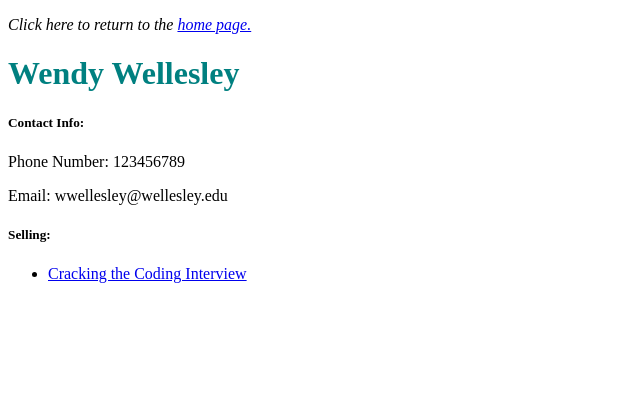
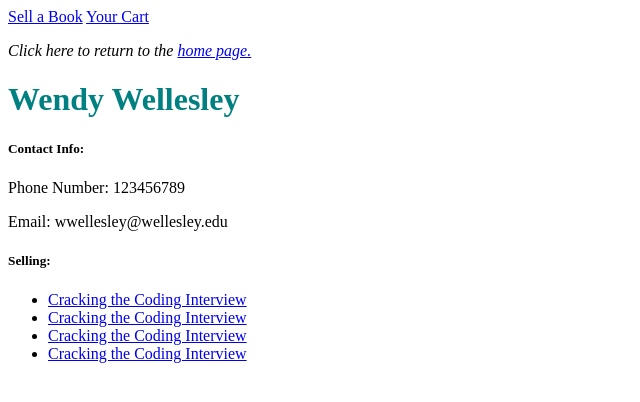
Before and after one commit to joycezhao2/CS304_Textbook_Market, a Flask app: page /users/123/ in a window 1280 px wide. Shown: the top 402 px of the page, without its empty margins (0-640 px from the left). Run offline with Flask 2, Linux system fonts and the light colour scheme.

Commit message:
templates and routes:

```diff
--- a/app.py
+++ b/app.py
@@ -22,23 +22,33 @@ def index():
 
 @app.route('/submit/')
 def submit():
+    print(session.get('cart', {}))
+
     return render_template('testform.html')
 
 @app.route('/addCart/', methods=["POST"])
 def addCart():
-    cart = session.get('cart', [])
+    cart = session.get('cart', {})
     book = request.form.get('bookid')
-    cart.append(book)
+
+    # use dict to prevent repitition of same book
+    cart[book] = 1
+    session['cart'] = cart
     flash('Book added to cart successfully')
+
     return redirect(request.referrer)
 
 @app.route('/session/cart/', methods=['GET','POST'])
 def session_cart():
-    cart = session.get('cart', {})
-    if request.method == 'POST':
+    cart = session.get('cart',{})
+    if request.method == 'GET':
+        return render_template('cart.html', cart=cart)
+    elif request.method == 'POST':
         # removing from cart
         item = request.form.get('bookid')
-    return render_template('cart.html', books=[1,2])
+        cart.pop(item)
+        session['cart'] = cart
+        return render_template('cart.html', cart=cart)
 
 @app.route('/greet/', methods=["GET", "POST"])
 def greet():
@@ -77,24 +87,26 @@ def testform():
 
 @app.route('/book/<id>/')
 def book(id):
-    return render_template('book.html', id='123')
+    return render_template('book.html', id=id)
 
 @app.route('/users/<username>/')
 def user(username):
-    return render_template('users.html')
+    selling=[123,234,345,456]
+    return render_template('users.html', selling=selling)
 
 @app.route('/bookreq/', methods=["POST"])
 def bookreq():
     submit = request.form.get("submit")
     if submit == "Book Information":
-        bid = request.form.get("bid")
-        print(bid)
+        bid = request.form.get("bookid")
         return redirect(url_for('book',id=bid))
     elif submit == "Seller Information":
         uid = request.form.get("uid")
-        return redirect(url_for('users', username=uid))
+        return redirect(url_for('user', username=123))
+    elif submit == "Add to Cart":
+        return redirect(url_for('addCart'),  code=307)
     else:
-        return redirect("/session/cart/")
+        return redirect("/")
 
 if __name__ == '__main__':
     import sys, os
--- a/templates/book.html
+++ b/templates/book.html
@@ -13,7 +13,7 @@
 <p>Seller: <a href="{{url_for('user', username=123)}}">Wendy Wellesley</a></p>
 
 <form method="POST" action="/addCart/">
-    <input type="hidden" name="bookid" value="123">
+    <input type="hidden" name="bookid" value={{id}}>
     <input type="submit" name="submit" value="Add to Cart">
 </form>
 
--- a/templates/cart.html
+++ b/templates/cart.html
@@ -6,7 +6,7 @@
 <h1>Your Cart</h1>
 <p>Take a look at the books you're interested in!</p>
 
-{% for book in books%}
+{% for book in cart.keys()%}
 <div>
     <h2>Title</h2>
     <ul>
@@ -15,7 +15,7 @@
         <li>Price</li>
     </ul>
     <form method="post" action="">
-        <input type="hidden" name="bookid" value="book">
+        <input type="hidden" name="bookid" value="123">
         <input type="submit" name="submit" value="Remove from Cart">
     </form>
 </div>
--- a/templates/main.html
+++ b/templates/main.html
@@ -118,8 +118,8 @@
             </td>
             <td>
                 <form class="book" method="POST" action="/bookreq/">
-                <input type="hidden" name="bid" value="123">
-                <input type="hidden" name="uid" value="ypan2">
+                <input type="hidden" name="bookid" value="123">
+                <input type="hidden" name="uid" value="123">
                 <p><input type="submit" name="submit" value="Book Information"></p>
                 <p><input type="submit" name="submit" value="Seller Information"></p>
                 <p><input type="submit" name="submit" value="Add to Cart"></p>
--- a/templates/users.html
+++ b/templates/users.html
@@ -1,14 +1,6 @@
-<!doctype html>
-<html lang='en'>
-<head>
-    <meta charset='utf-8'>
-    <meta name=author content="Iman Hussain">
-    <title>{{ page_title }}</title>
-    <link rel='stylesheet' href="{{url_for('static', filename = 'style.css')}}">
-    {% block head_stuff %} {% endblock %}
-</head>
+{% extends "base.html" %}
 
-{% block content %}
+{% block main_content %}
 
 <p><em>Click here to return to the <a href="/">home page.</a></em></p>
 
@@ -20,20 +12,12 @@
 
     <h5>Selling: </h5>
     <ul>
-      <li><a href="{{url_for('book', id=123)}}">Cracking the Coding Interview</a></li>
+    {% for book in selling %}
+        <li>
+            <a href="{{url_for('book', id=book)}}">Cracking the Coding Interview</a>
+        </li>
+    {% endfor %}
     </ul>
-
-
-<!-- <p>Selling:</p>
-{# loop each book, list each book with SQL commands #}
-<ol>
-    {% for book in books %}
-
-    <li><a href="/id/{{A_books.id}}">{{book.title}}</a></li>
-
-    {% endfor %}
-</ol> -->
-
 
 {% endblock %}
 
```
